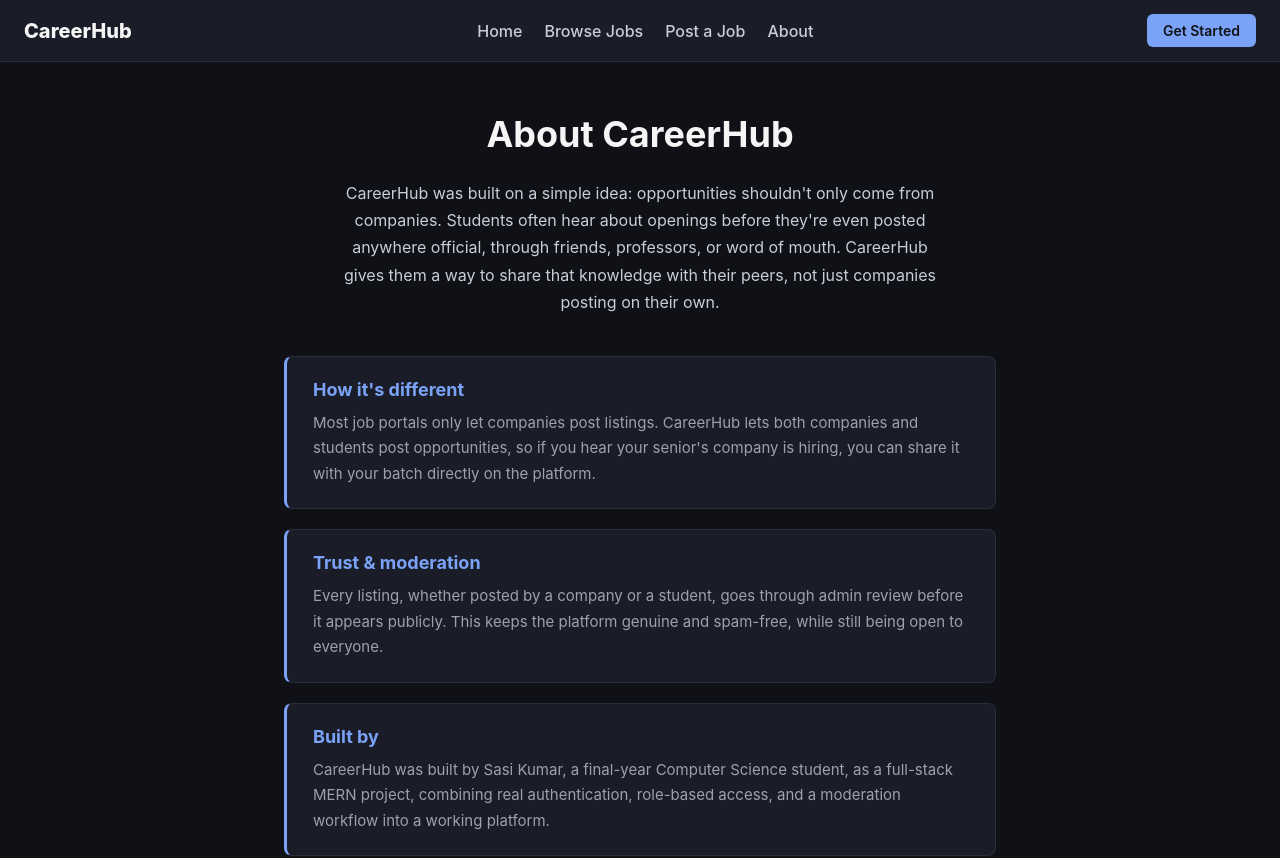
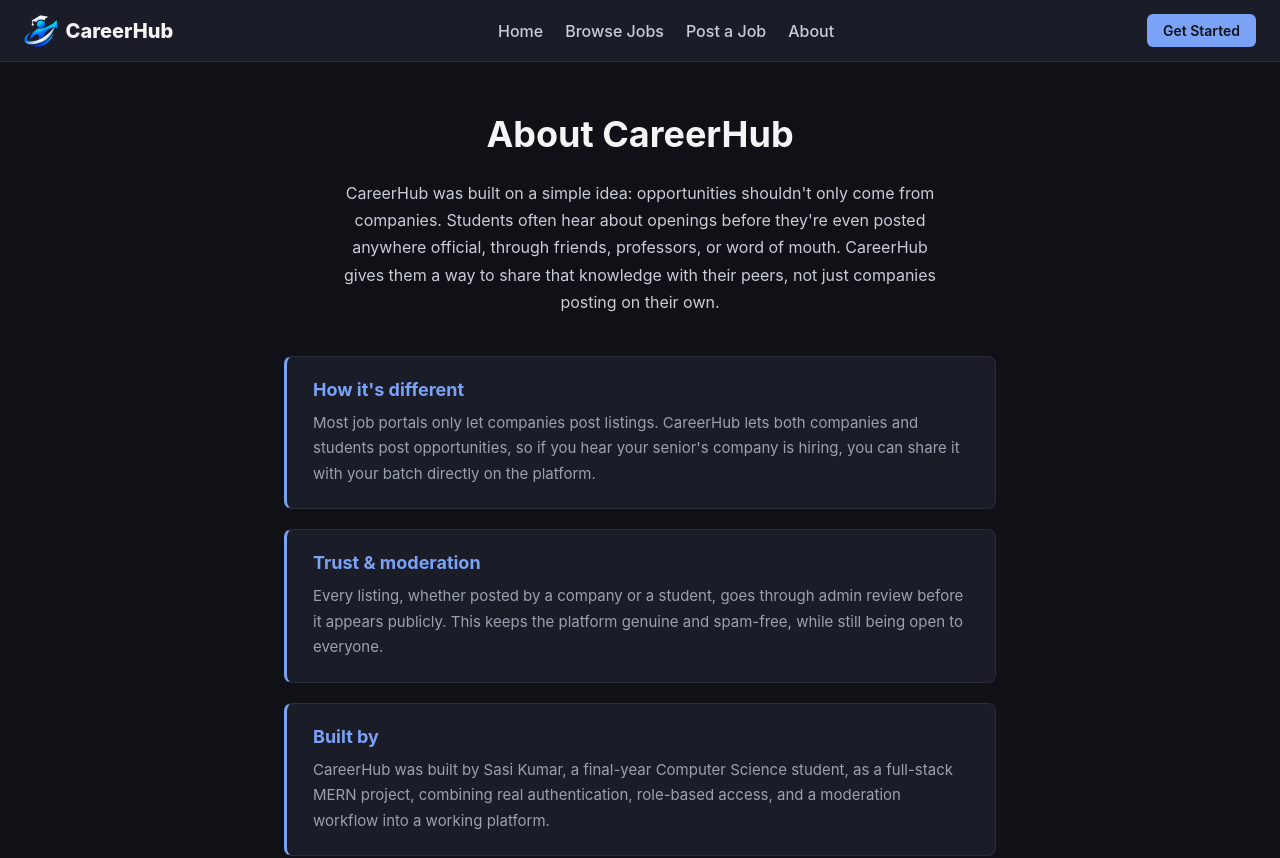
Before and after one commit to SASIKUMAR-109/mern-job-portal, a React (Vite) app in the folder frontend/: page /about in a window 1280 px wide. Shown: the top 858 px of the page. Built offline with nearby package versions, Linux system fonts and the light colour scheme.

Commit message:
add logo to navbar

```diff
--- a/frontend/src/App.css
+++ b/frontend/src/App.css
@@ -340,6 +340,17 @@ button:hover {
 
 .hero h1 .highlight {
   color: var(--primary);
+}
+
+.brand {
+  display: flex;
+  align-items: center;
+  gap: 8px;
+}
+
+.brand-logo {
+  height: 32px;
+  width: auto;
 }
 
 .hero > p {
--- a/frontend/src/components/Navbar.jsx
+++ b/frontend/src/components/Navbar.jsx
@@ -2,14 +2,16 @@ import { useContext,useState } from "react";
 import { AuthContext } from "../context/AuthContext";
 import { Link } from "react-router-dom";
 import "../App.css";
+import logo from "../assets/navbar-logo.png";
 
 export const Navbar = () => {
   const { user, logout } = useContext(AuthContext);
   const [menuOpen, setMenuOpen] = useState(false);
-
   return (
     <nav className={`navbar ${menuOpen ? "menu-open" : ""}`}>
-      <Link className="brand" to="/">CareerHub</Link>
+      <Link className="brand" to="/">
+      <img src={logo} alt="CareerHub" className="brand-logo" />
+      CareerHub</Link>
       <button className="hamburger-btn" onClick={() => setMenuOpen(!menuOpen)}>☰</button>
 
       <div className="navbar-center">
```
Also changed, not shown: frontend/src/assets/navbar-logo.png (added).
